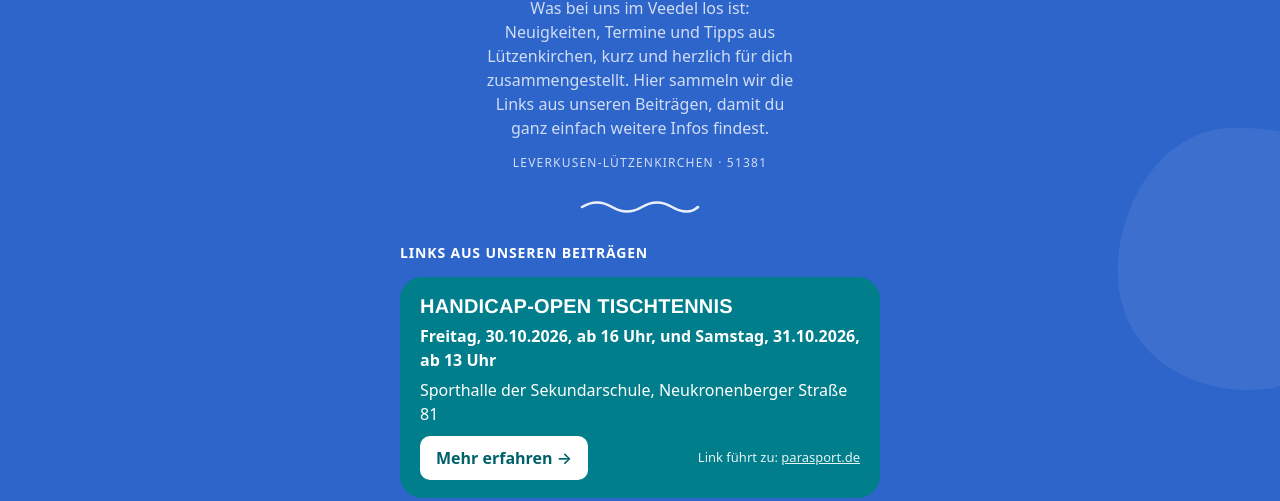
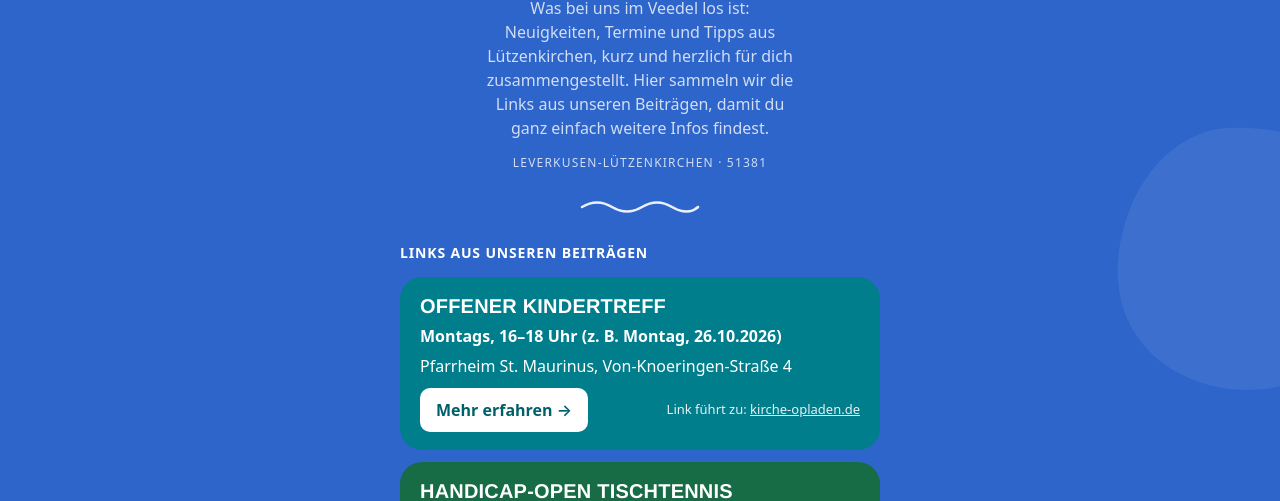
Before and after one commit to servhu/luetzenkirchen, a plain HTML site: page index.html in a window 1280 px wide. Shown: the part 300-801 px from the top of the page. Drawn offline with Linux system fonts and the light colour scheme.

Commit message:
Linktree aktualisiert: Offener Kindertreff hinzugefügt

```diff
--- a/index.html
+++ b/index.html
@@ -162,6 +162,15 @@ footer a:focus-visible { outline: 2px solid var(--white); outline-offset: 2px; }
 // Links aus unseren Beiträgen: erscheinen oben, jeder in einer eigenen Farbe (siehe FARBEN).
 const AKTUELL = [
   {
+    title: "Offener Kindertreff",
+    when: "Montags, 16–18 Uhr (z. B. Montag, 26.10.2026)",
+    where: "Pfarrheim St. Maurinus, Von-Knoeringen-Straße 4",
+    url: "https://www.kirche-opladen.de/gemeindeleben/kinder-und-familie/kindertreff",
+    id: "2026-10-23-extra-0646|t3",
+    bis: "2026-10-26",
+    seit: "2026-10-23"
+  },
+  {
     title: "Handicap-Open Tischtennis",
     when: "Freitag, 30.10.2026, ab 16 Uhr, und Samstag, 31.10.2026, ab 13 Uhr",
     where: "Sporthalle der Sekundarschule, Neukronenberger Straße 81",
```
